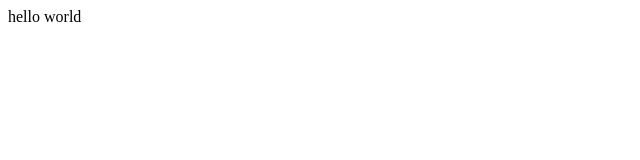
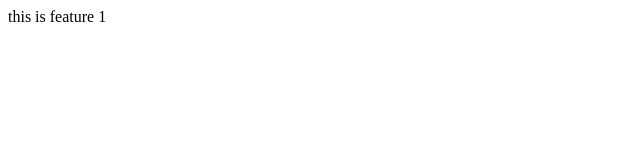
Before and after one commit to Prajapati-kiran/github_demo, a plain HTML site: page index.html in a window 1280 px wide. Shown: the full height of the page, 0-640 px from the left. Drawn offline with Linux system fonts and the light colour scheme.

Commit message:
added feature1

```diff
--- a/index.html
+++ b/index.html
@@ -6,6 +6,6 @@
     <title>Document</title>
 </head>
 <body>
-    hello world
+    this is feature 1
 </body>
 </html>
```
